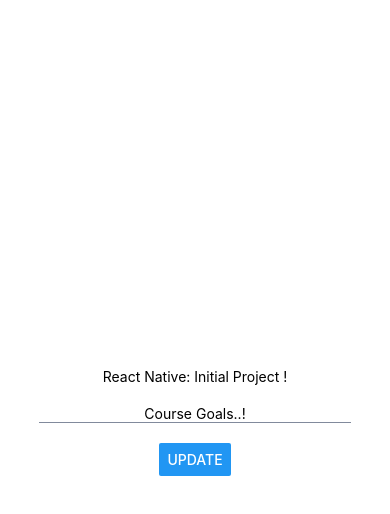
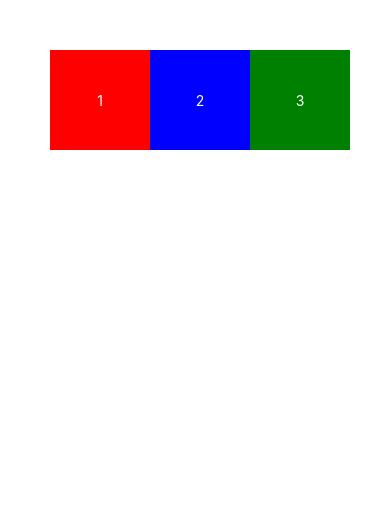
Before and after one commit to zamanshahed/react-native-first-app, a React Native app: screen / in a window 390 px wide. Shown: the top 514 px of the page. Built offline with nearby package versions, Linux system fonts and the light colour scheme.

Commit message:
practicing with flexbox ui stylings

```diff
--- a/App.js
+++ b/App.js
@@ -7,11 +7,40 @@
   const [outputText, setOutputText] = useState('React Native: Initial Project !')
 
   return (
-    <View style={styles.container}>
-      <Text>{outputText}</Text>
-      <TextInput placeholder="Course Goals..!" style={{borderBottomColor: '#1248', borderBottomWidth: 1, margin:20, width:'80%', textAlign:'center'}} />
-      <Button title="UPDATE" onPress={()=>setOutputText('Binary in my Blood !')}/>
-      <StatusBar style="auto" />
+    <View style={{padding:50, flexDirection:'row'}}>
+      <View
+        style={{
+          backgroundColor:'red',
+          width: 100,
+          height:100,
+          justifyContent:'center',
+          alignItems:'center'
+        }}
+        >
+        <Text style={{color:'white'}}>1</Text>
+      </View>
+      <View
+        style={{
+          backgroundColor:'blue',
+          width: 100,
+          height:100,
+          justifyContent:'center',
+          alignItems:'center'
+        }}
+        >
+        <Text style={{color:'white'}}>2</Text>
+      </View>
+      <View
+        style={{
+          backgroundColor:'green',
+          width: 100,
+          height:100,
+          justifyContent:'center',
+          alignItems:'center'
+        }}
+        >
+        <Text style={{color:'white'}}>3</Text>
+      </View>
     </View>
   );
 }
```
